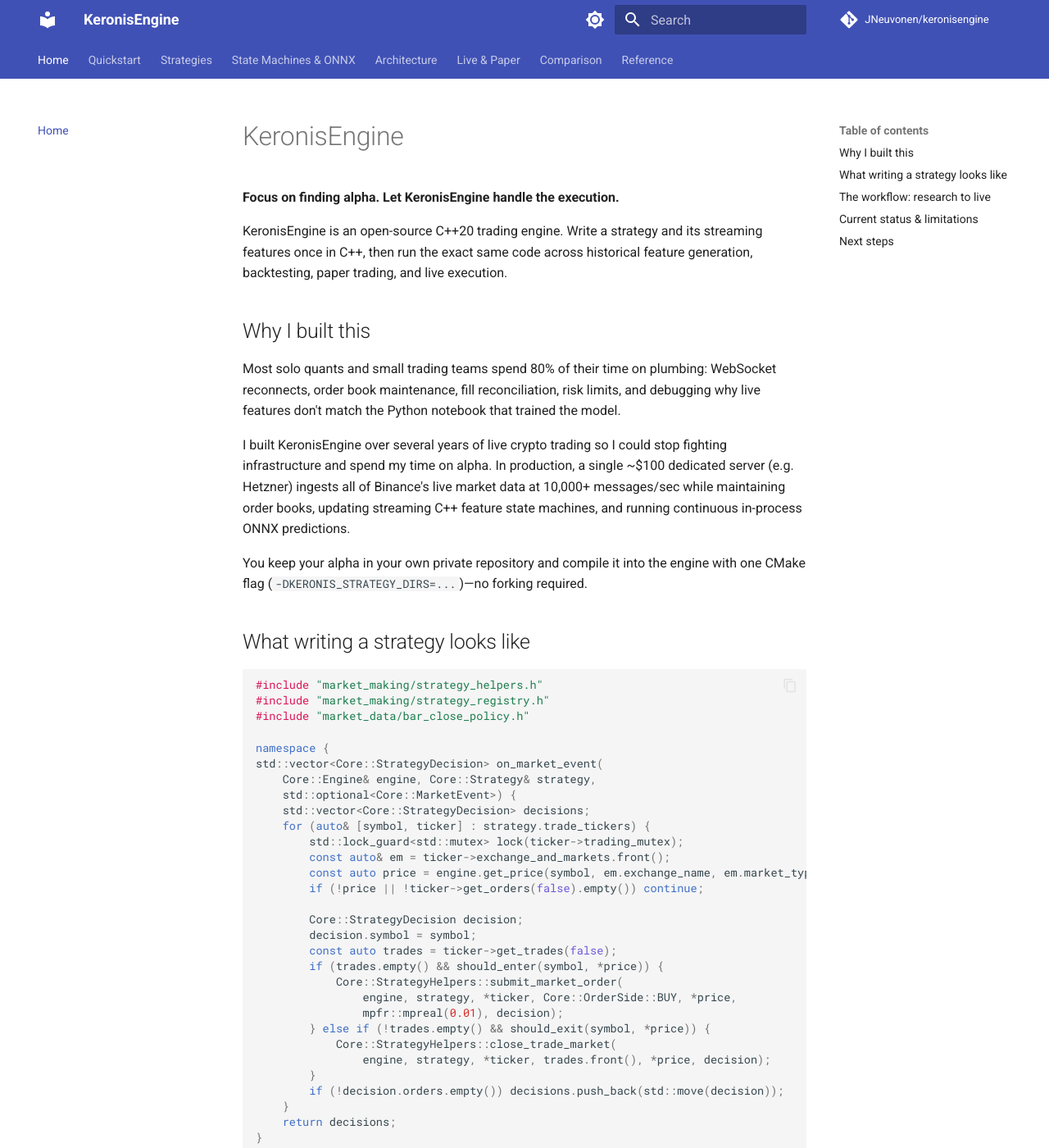
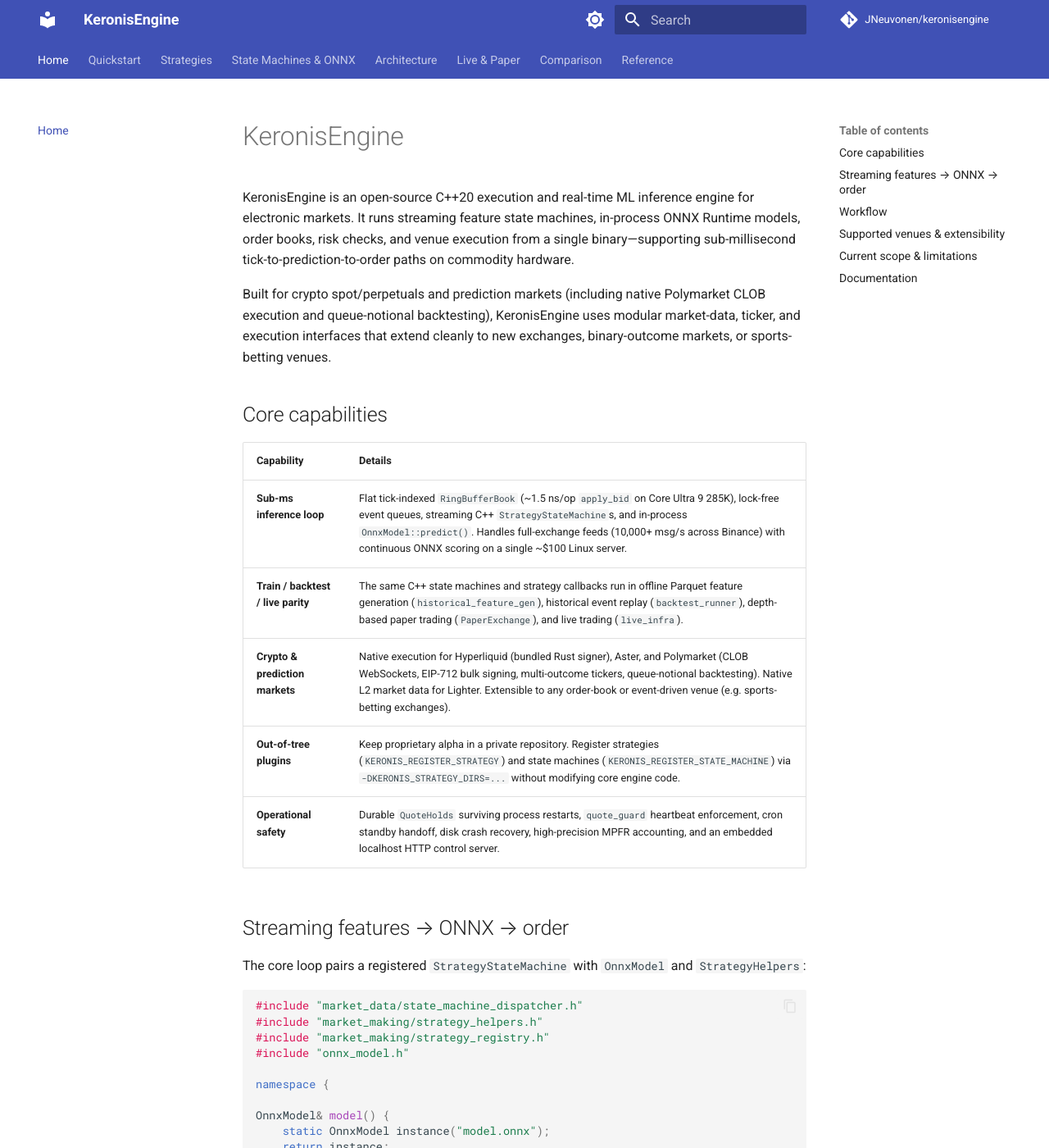
Before and after one commit to JNeuvonen/keronisengine, an MkDocs documentation site: the page built from docs/index.md, in a window 1280 px wide and 1400 px high. Shown: the whole window at 82% size. Built offline with MkDocs 1.6.1 and Material for MkDocs 9.7.7, drawn with Linux system fonts in a browser that asks for light colours; comment, search, counter and statistics services are not loaded; some of the changed text lies outside the part shown.

Commit message:
docs: reframe homepage and README as a multi-market sub-ms ML execution product

````diff
--- a/docs/index.md
+++ b/docs/index.md
@@ -1,29 +1,46 @@
 # KeronisEngine
 
-**Focus on finding alpha. Let KeronisEngine handle the execution.**
+KeronisEngine is an open-source C++20 execution and real-time ML inference engine for electronic markets. It runs streaming feature state machines, in-process ONNX Runtime models, order books, risk checks, and venue execution from a single binary—supporting sub-millisecond tick-to-prediction-to-order paths on commodity hardware.
 
-KeronisEngine is an open-source C++20 trading engine. Write a strategy and its streaming features once in C++, then run the exact same code across historical feature generation, backtesting, paper trading, and live execution.
+Built for crypto spot/perpetuals and prediction markets (including native Polymarket CLOB execution and queue-notional backtesting), KeronisEngine uses modular market-data, ticker, and execution interfaces that extend cleanly to new exchanges, binary-outcome markets, or sports-betting venues.
 
-## Why I built this
+## Core capabilities
 
-Most solo quants and small trading teams spend 80% of their time on plumbing: WebSocket reconnects, order book maintenance, fill reconciliation, risk limits, and debugging why live features don't match the Python notebook that trained the model.
+| Capability | Details |
+|---|---|
+| **Sub-ms inference loop** | Flat tick-indexed `RingBufferBook` (~1.5 ns/op `apply_bid` on Core Ultra 9 285K), lock-free event queues, streaming C++ `StrategyStateMachine`s, and in-process `OnnxModel::predict()`. Handles full-exchange feeds (10,000+ msg/s across Binance) with continuous ONNX scoring on a single ~$100 Linux server. |
+| **Train / backtest / live parity** | The same C++ state machines and strategy callbacks run in offline Parquet feature generation (`historical_feature_gen`), historical event replay (`backtest_runner`), depth-based paper trading (`PaperExchange`), and live trading (`live_infra`). |
+| **Crypto & prediction markets** | Native execution for Hyperliquid (bundled Rust signer), Aster, and Polymarket (CLOB WebSockets, EIP-712 bulk signing, multi-outcome tickers, queue-notional backtesting). Native L2 market data for Lighter. Extensible to any order-book or event-driven venue (e.g. sports-betting exchanges). |
+| **Out-of-tree plugins** | Keep proprietary alpha in a private repository. Register strategies (`KERONIS_REGISTER_STRATEGY`) and state machines (`KERONIS_REGISTER_STATE_MACHINE`) via `-DKERONIS_STRATEGY_DIRS=...` without modifying core engine code. |
+| **Operational safety** | Durable `QuoteHolds` surviving process restarts, `quote_guard` heartbeat enforcement, cron standby handoff, disk crash recovery, high-precision MPFR accounting, and an embedded localhost HTTP control server. |
 
-I built KeronisEngine over several years of live crypto trading so I could stop fighting infrastructure and spend my time on alpha. In production, a single ~$100 dedicated server (e.g. Hetzner) ingests all of Binance's live market data at 10,000+ messages/sec while maintaining order books, updating streaming C++ feature state machines, and running continuous in-process ONNX predictions.
+## Streaming features → ONNX → order
 
-You keep your alpha in your own private repository and compile it into the engine with one CMake flag (`-DKERONIS_STRATEGY_DIRS=...`)—no forking required.
-
-## What writing a strategy looks like
+The core loop pairs a registered `StrategyStateMachine` with `OnnxModel` and `StrategyHelpers`:
 
 ```cpp
+#include "market_data/state_machine_dispatcher.h"
 #include "market_making/strategy_helpers.h"
 #include "market_making/strategy_registry.h"
-#include "market_data/bar_close_policy.h"
+#include "onnx_model.h"
 
 namespace {
+
+OnnxModel& model() {
+    static OnnxModel instance("model.onnx");
+    return instance;
+}
+
 std::vector<Core::StrategyDecision> on_market_event(
     Core::Engine& engine, Core::Strategy& strategy,
     std::optional<Core::MarketEvent>) {
+    auto sm = MarketData::StateMachineDispatcher::get_instance().get_machine("taker_flow");
+    auto features = sm ? sm->emit_state() : std::nullopt;
+    if (!features) return {};
+
+    const float score = model().predict(*features);
     std::vector<Core::StrategyDecision> decisions;
+
     for (auto& [symbol, ticker] : strategy.trade_tickers) {
         std::lock_guard<std::mutex> lock(ticker->trading_mutex);
         const auto& em = ticker->exchange_and_markets.front();
@@ -33,11 +50,11 @@ std::vector<Core::StrategyDecision> on_market_event(
         Core::StrategyDecision decision;
         decision.symbol = symbol;
         const auto trades = ticker->get_trades(false);
-        if (trades.empty() && should_enter(symbol, *price)) {
+        if (trades.empty() && score > 0.65f) {
             Core::StrategyHelpers::submit_market_order(
                 engine, strategy, *ticker, Core::OrderSide::BUY, *price,
                 mpfr::mpreal(0.01), decision);
-        } else if (!trades.empty() && should_exit(symbol, *price)) {
+        } else if (!trades.empty() && score < 0.45f) {
             Core::StrategyHelpers::close_trade_market(
                 engine, strategy, *ticker, trades.front(), *price, decision);
         }
@@ -46,39 +63,50 @@ std::vector<Core::StrategyDecision> on_market_event(
     return decisions;
 }
 
-void bind_my_strategy(Core::Strategy& strategy) {
+void bind_ml_strategy(Core::Strategy& strategy) {
     strategy.strategy_callback = on_market_event;
     strategy.compute_predictions_callback = [](Core::Engine&, Core::Strategy&) {};
-    strategy.required_bar_types = {MarketData::BarClosePolicy::time_bars(60'000)};
 }
+
 }  // namespace
 
-KERONIS_REGISTER_STRATEGY("my_strategy", bind_my_strategy);
+KERONIS_REGISTER_STRATEGY("ml_taker", bind_ml_strategy);
 ```
 
-## The workflow: research to live
+## Workflow
 
-1. **Features (`historical_feature_gen`):** Write a C++ streaming feature state machine once. Replay historical Parquet data through it to generate training panels, then train any model (LightGBM, XGBoost, PyTorch) and export to `.onnx`.
-2. **Backtest (`backtest_runner`):** Run your strategy, state machine, and `.onnx` model against historical Parquet data with realistic latency, fees, and leverage. Outputs `summary.json`, `trades.json`, and `equity_curve.json`.
-3. **Paper & Live (`live_infra`):** Paper-trade against real live feeds using the built-in `PaperExchange` (models taker fills at ack + latency, maker fills against resting quotes and subsequent prints, and cancels), then switch to live execution with durable quote holds and crash recovery.
+1. **Feature generation (`historical_feature_gen`):** Replay historical Parquet data through a C++ `StrategyStateMachine` to emit training panels. Train in Python (LightGBM, XGBoost, PyTorch) and export to `.onnx`.
+2. **Backtesting (`backtest_runner`):** Replay Parquet bars, trades, and order books through your strategy and `.onnx` model with configurable latency, fees, leverage, and Polymarket queue-notional fills. Emits `summary.json`, `trades.json`, and `equity_curve.json`.
+3. **Paper & live execution (`live_infra`):** Validate against live feeds using `PaperExchange` (taker at `ack + latency`, maker against resting quotes and subsequent prints, immediate cancel stop), then switch to live accounts with durable quote holds and HTTP introspection.
 
-## Current status & limitations
+## Supported venues & extensibility
 
-Being upfront about what works today and what doesn't:
+| Venue | Market data | Execution | Notes |
+|---|---|---|---|
+| **Polymarket** | Native CLOB WS | Native (EIP-712 bulk) | Multi-outcome tickers, tick-size events, queue-notional backtesting |
+| **Hyperliquid** | Native WS | Native (Rust signer) | Mainnet and testnet (`HYPERLIQUID_USE_TESTNET=1`) |
+| **Aster** | Native WS | Native | Mainnet and testnet (`ASTER_USE_TESTNET=1`) |
+| **Lighter** | Native REST + L2 WS | `PaperExchange` | Nonce-checked `LighterOrderBook` and `DepthHistory` |
+| **Binance / Bybit / others** | Native / Parquet | External proxy | Via `CCXT_PROXY_BASE_URL` (not bundled in this repo) |
+| **Custom venues / sports betting** | Modular `MarketDataStreams` | Modular `StateUpdater` / `TradeTicker` | Binary/multi-outcome `TradeTicker` support already built for Polymarket |
 
-- **Works out of the box today:** Core engine, unit tests (225+ cases), streaming state machines, ONNX inference, offline `backtest_runner`, `historical_feature_gen`, and `PaperExchange` paper trading.
-- **Platform:** Linux and C++20 only. There is no Python strategy API.
-- **Live execution caveat:** Native order signing exists for Hyperliquid (bundled Rust signer), Aster, and Polymarket, and native market data exists for Lighter. However, live order submission currently still expects PostgreSQL, NATS, and an external proxy (`CCXT_PROXY_BASE_URL`, not published in this repo) for credential lookup and non-native venues like Binance/Bybit. A standalone file-based credential path is next.
+## Current scope & limitations
 
-## Next steps
+- **Platform:** Linux and C++20 only (no Python strategy API).
+- **Standalone today:** Core engine, 225+ unit tests, 7 bundled state machines, ONNX inference, `backtest_runner`, `historical_feature_gen`, and `PaperExchange`.
+- **Live execution note:** Live deployments require PostgreSQL and NATS (`deploy/docker-compose.yml` + `deploy/schema.sql`). Direct-signing order submission currently still queries `CCXT_PROXY_BASE_URL` for credential lookup; a standalone file-based credential path is next.
 
-- [Quickstart](quickstart.md) — run the tests and bundled `sma_crossover` backtest in minutes.
-- [Strategies](strategies.md) — complete walkthrough of writing and registering external strategies.
-- [State Machines & ONNX](state-machines.md) — eliminate train/serve skew with shared C++ features.
-- [Architecture](architecture.md) — pop the hood: `RingBufferBook`, `live_infra` threading, standby handoffs, and fill models.
-- [Comparison](comparison.md) — honest tradeoffs vs. NautilusTrader and HftBacktest.
+## Documentation
 
-Machine-readable Markdown for scripts and coding agents: [`/llms.txt`](https://engine.keronis.ai/llms.txt) and [`/llms-full.txt`](https://engine.keronis.ai/llms-full.txt).
+- [Quickstart](quickstart.md) — Docker and native build, tests, and example backtest.
+- [Strategies](strategies.md) — out-of-tree strategy registration and complete runnable example.
+- [State Machines & ONNX](state-machines.md) — implementing `StrategyStateMachine` and ONNX scoring.
+- [Architecture](architecture.md) — module boundaries, `live_infra` topology, standby handoff, and `RingBufferBook` internals.
+- [Live & Paper](live-and-paper.md) — Postgres + NATS setup, `PaperExchange`, and `QuoteHolds`.
+- [Comparison](comparison.md) — tradeoffs vs. NautilusTrader and HftBacktest.
+- [Control Server API](control-server.md) & [Configuration](configuration.md) — HTTP endpoints, env vars, and `config.json`.
+
+Plain Markdown for scripts and agents: [`/llms.txt`](https://engine.keronis.ai/llms.txt) and [`/llms-full.txt`](https://engine.keronis.ai/llms-full.txt).
 
 !!! warning "Disclaimer"
-    Apache-2.0 licensed, provided as-is without warranty. Always validate strategies in `backtest_runner` and `PaperExchange` before connecting live capital.
+    Apache-2.0 licensed, provided as-is without warranty. Validate strategies in `backtest_runner` and `PaperExchange` before connecting live capital.
````
Also changed, not shown: README.md (+71 -70 lines).
